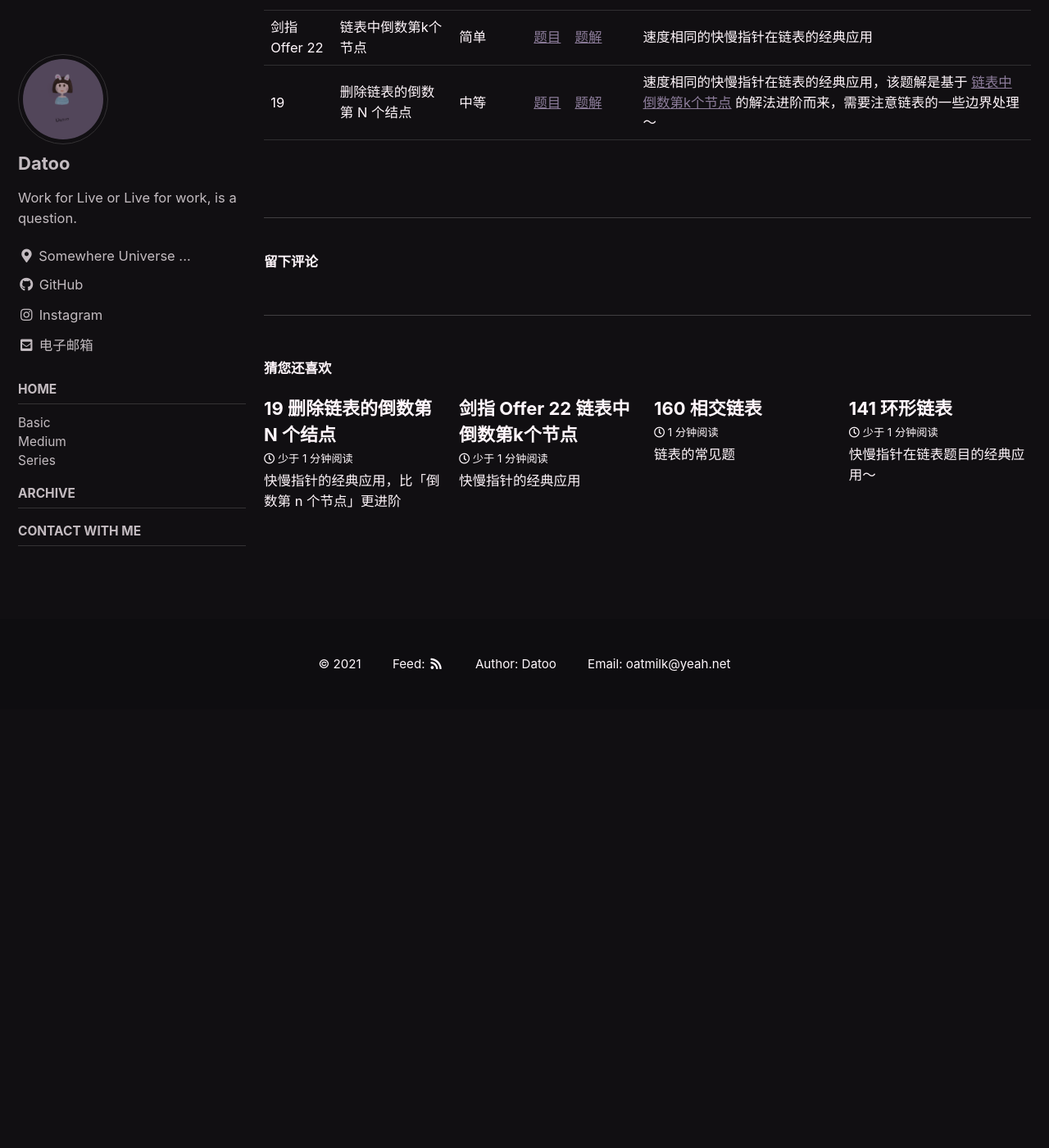
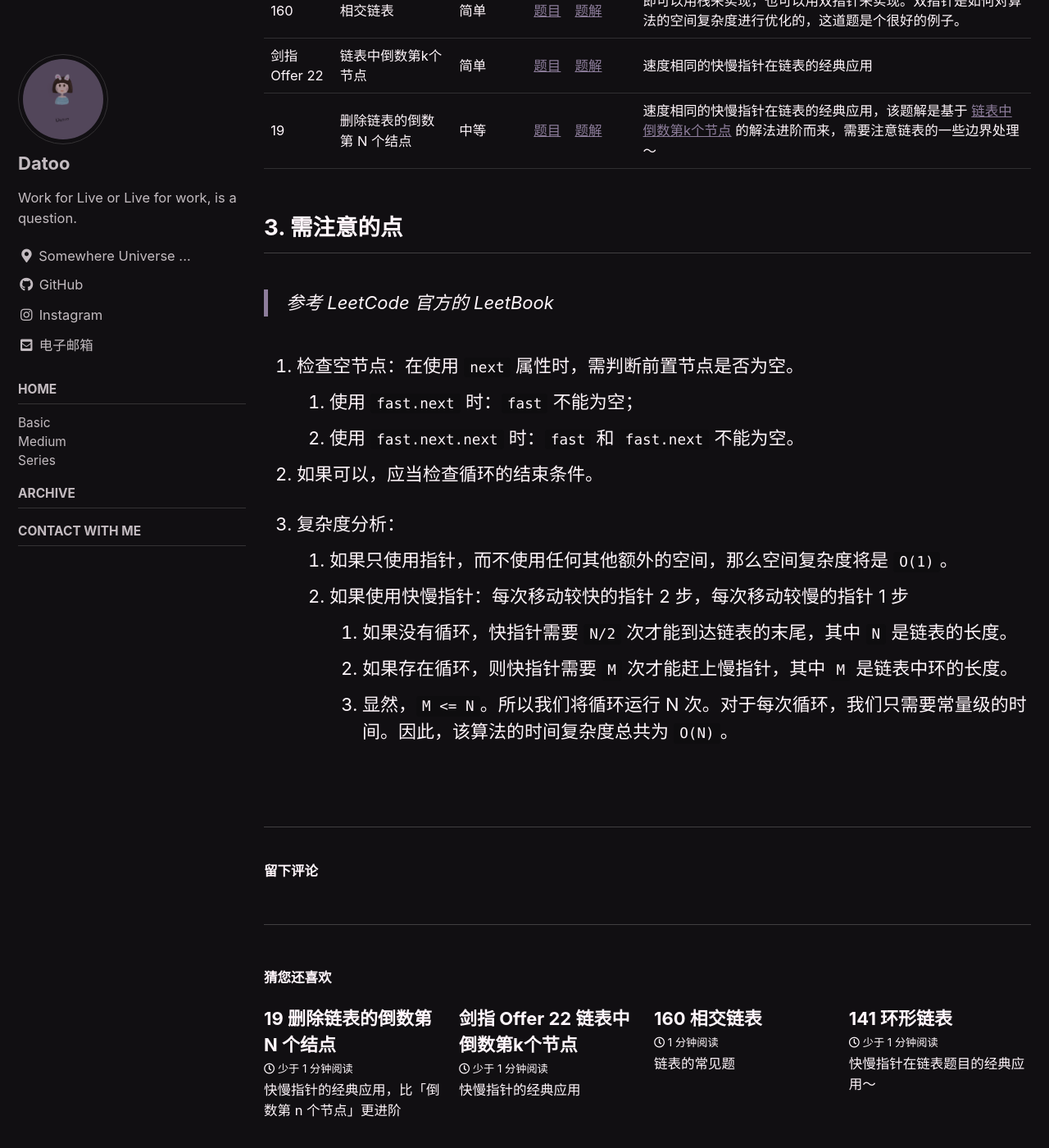
Before and after one commit to DaToo-J/DaToo-J.GitHub.io, a Jekyll site: the page built from _posts/2021-01-31-linked-list-summary.md, in a window 1280 px wide and 1400 px high, scrolled down 2350 px. Shown: the whole window at 82% size. Built offline with Jekyll 4.4.1, drawn with Linux system fonts in a browser that asks for light colours; cached includes are drawn as plain includes; comment, search, counter and statistics services are not loaded; before the commit the page ends 3215 px from its top, so only the background shows below that.

Commit message:
update linked list summary

```diff
--- a/_posts/2021-01-31-linked-list-summary.md
+++ b/_posts/2021-01-31-linked-list-summary.md
@@ -69,3 +69,21 @@ excerpt: 链表题目的解题思路汇总，不断更新中 ...
    | 160           | 相交链表                  | 简单       | [题目](https://leetcode-cn.com/problems/intersection-of-two-linked-lists/)             | [题解]({% link _posts/2021-03-07-intersection-of-two-linked-lists.md %}) | 即可以用栈来实现，也可以用双指针来实现。双指针是如何对算法的空间复杂度进行优化的，这道题是个很好的例子。                                                                       |
    | 剑指 Offer 22 | 链表中倒数第k个节点       | 简单       | [题目](https://leetcode-cn.com/problems/lian-biao-zhong-dao-shu-di-kge-jie-dian-lcof/) | [题解]({% link _posts/2021-03-07-nth-node-from-end-of-list.md %})        | 速度相同的快慢指针在链表的经典应用                                                                                                                                             |
    | 19            | 删除链表的倒数第 N 个结点 | 中等       | [题目](https://leetcode-cn.com/problems/remove-nth-node-from-end-of-list/)             | [题解]({% link _posts/2021-03-07-remove-nth-node-from-end-of-list.md %}) | 速度相同的快慢指针在链表的经典应用，该题解是基于 [链表中倒数第k个节点]({% link _posts/2021-03-07-nth-node-from-end-of-list.md %}) 的解法进阶而来，需要注意链表的一些边界处理～ |
+
+
+## 3. 需注意的点
+
+> 参考 LeetCode 官方的 LeetBook
+
+1. 检查空节点：在使用 `next` 属性时，需判断前置节点是否为空。
+   1. 使用 `fast.next` 时：`fast` 不能为空；
+   2. 使用 `fast.next.next` 时：`fast` 和 `fast.next` 不能为空。
+
+2. 如果可以，应当检查循环的结束条件。
+
+3. 复杂度分析：
+   1. 如果只使用指针，而不使用任何其他额外的空间，那么空间复杂度将是 `O(1)`。
+   2. 如果使用快慢指针：每次移动较快的指针 2 步，每次移动较慢的指针 1 步
+      1. 如果没有循环，快指针需要 `N/2` 次才能到达链表的末尾，其中 `N` 是链表的长度。
+      2. 如果存在循环，则快指针需要 `M` 次才能赶上慢指针，其中 `M` 是链表中环的长度。
+      3. 显然，`M <= N`。所以我们将循环运行 N 次。对于每次循环，我们只需要常量级的时间。因此，该算法的时间复杂度总共为 `O(N)`。
```
